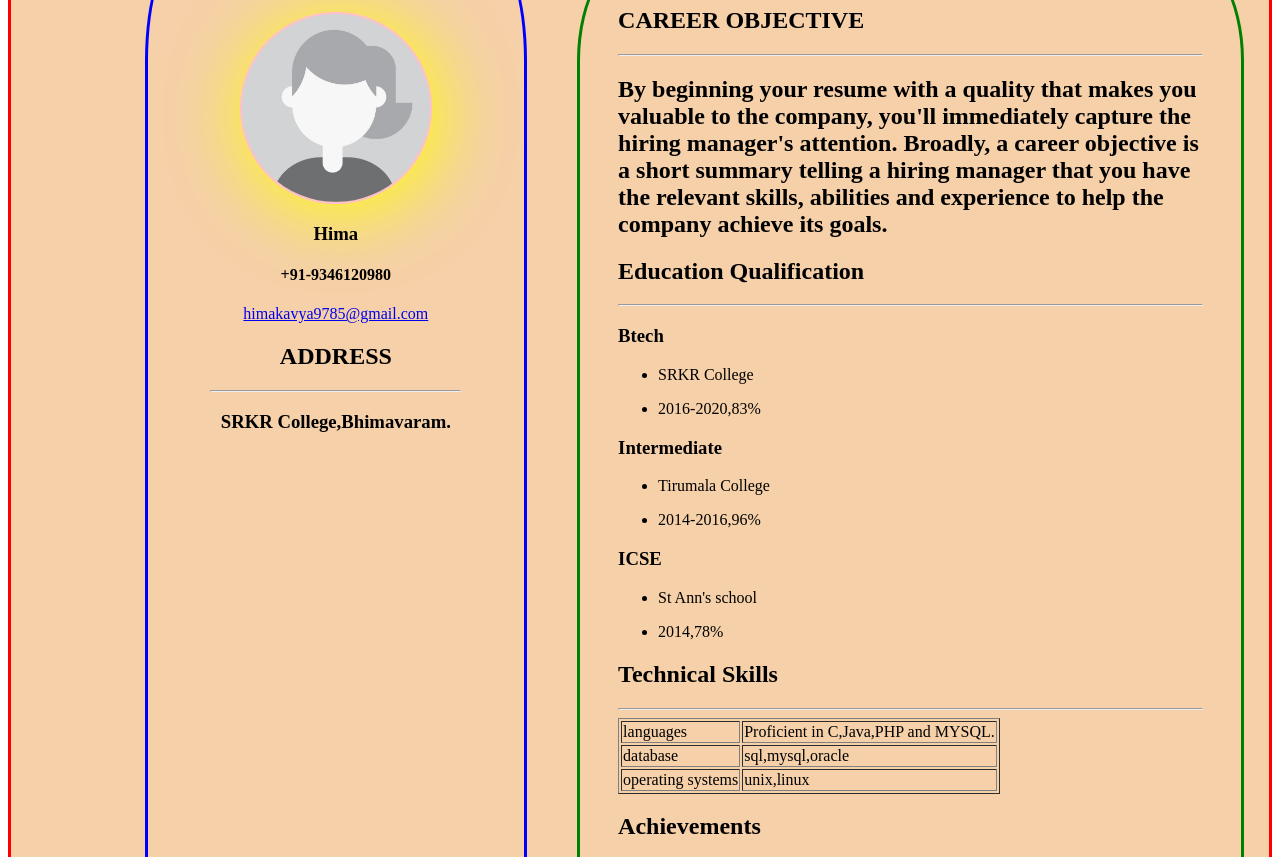
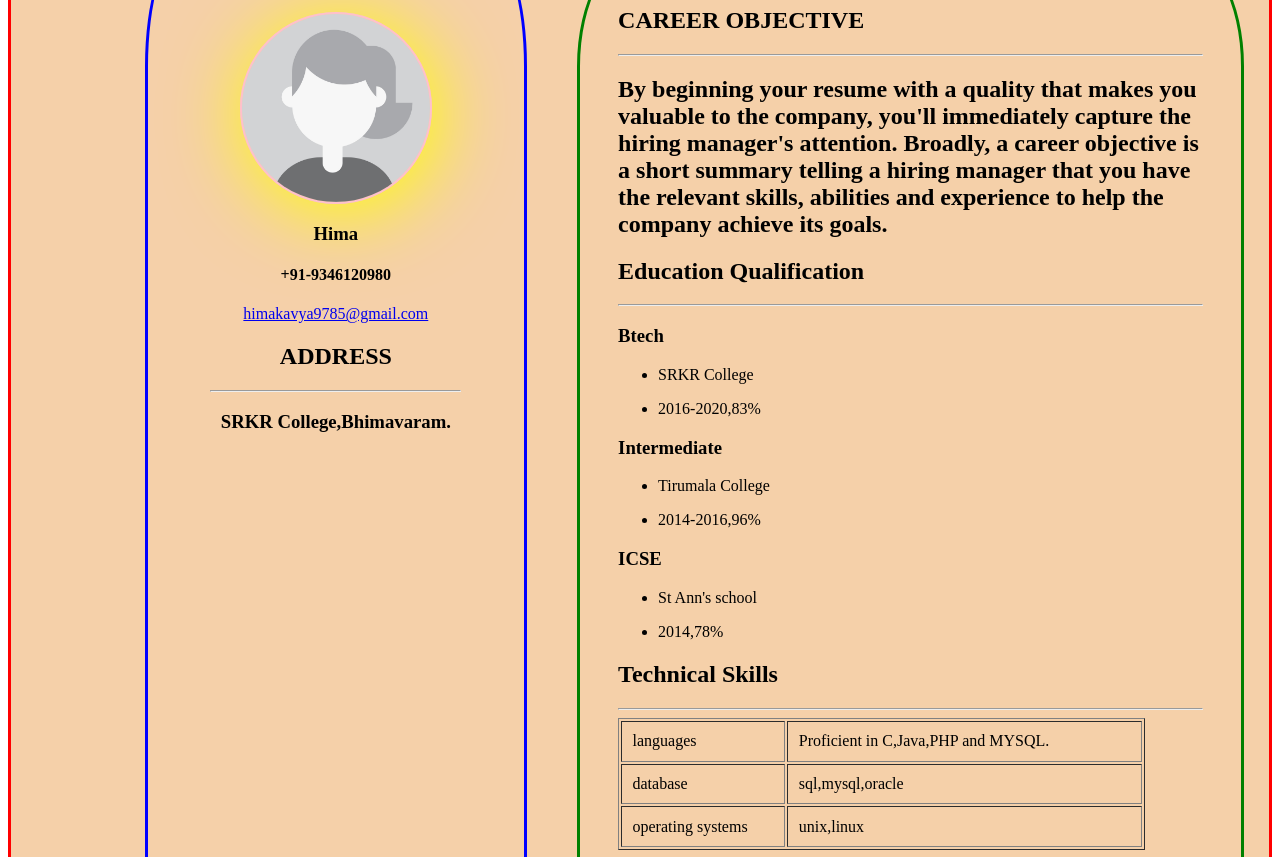
Before and after one commit to 160102082/srkrresume, a plain HTML site: page index.html in a window 1280 px wide. Shown: the part 90-947 px from the top of the page. Drawn offline with Linux system fonts and the light colour scheme.

Commit message:
Update style.css

```diff
--- a/style.css
+++ b/style.css
@@ -18,6 +18,14 @@
   margin:2%;
   width:70%;
 border-radius: 10%;
+}
+table
+{
+  width:90%;
+}
+td
+{
+  padding:2%;
 }
 @media only screen and (max-width:480px){
   .parent{
```
